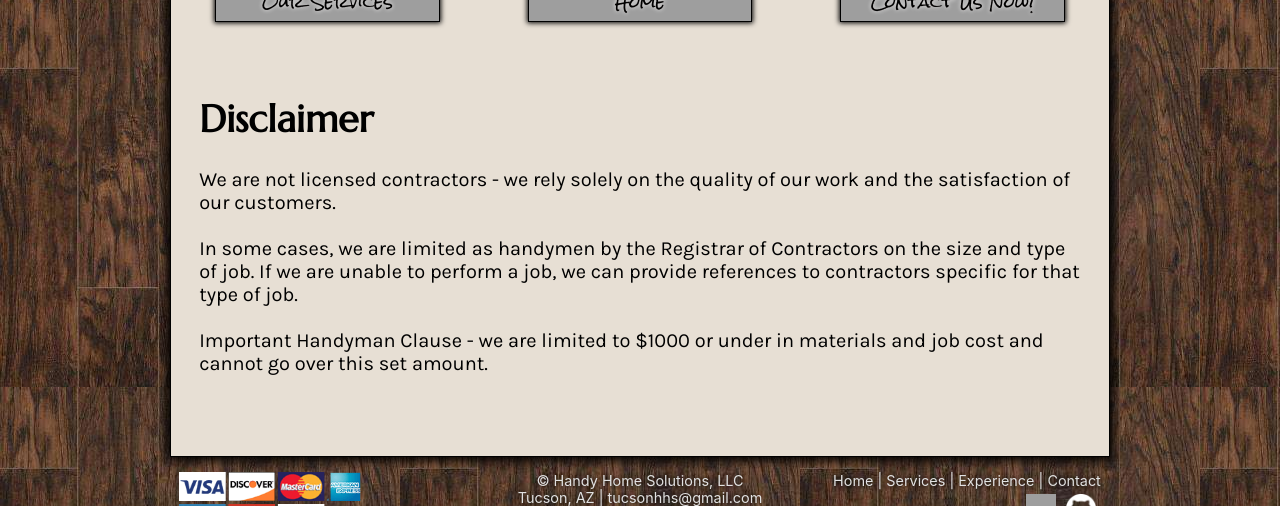
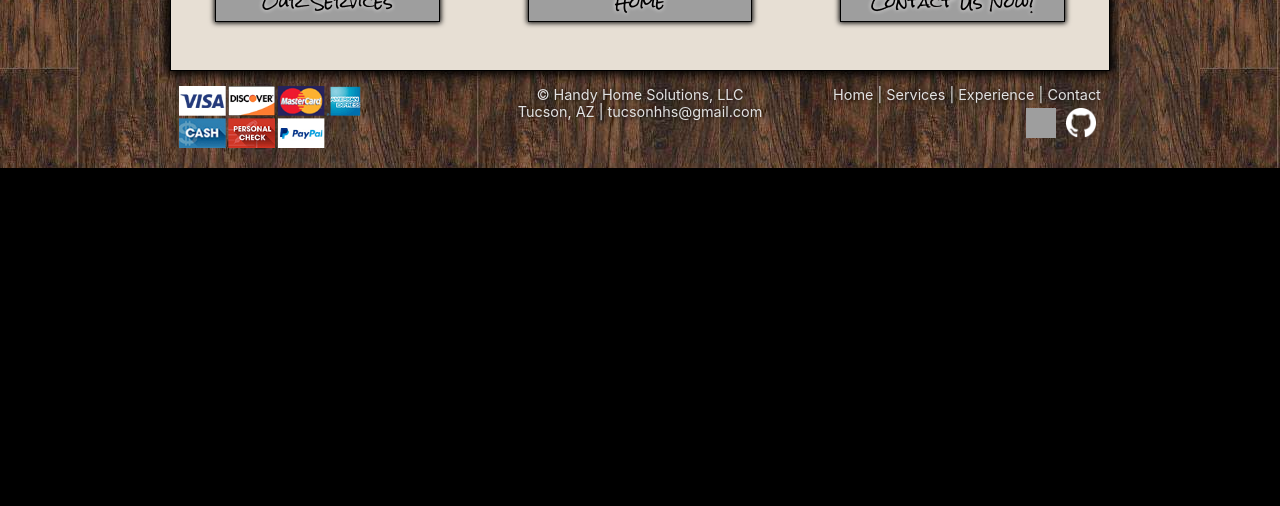
Before and after one commit to x5g32/tucsonhhs, a React (Create React App) app: page /About in a window 1280 px wide. Shown: the part 1213-1719 px from the top of the page. After the commit the page ends 1381 px from the top, so only its background shows below. Built offline with nearby package versions, Linux system fonts and the light colour scheme; grey boxes are pictures that could not be loaded; the HTML template or start-up script is replaced by a standard one; a web font is replaced by a local one.

Commit message:
Update About.js
Removed disclaimer info as it was no longer relevant.

```diff
--- a/src/components/About.js
+++ b/src/components/About.js
@@ -2,7 +2,6 @@ import React from 'react';
 import { Link } from 'react-router-dom';
 import About2 from '../images/About2.jpg';
 import Experience from '../components/Experience.js';
-import Disclaimer from '../components/Disclaimer.js';
 
 const About = () => {
     return (
@@ -21,7 +20,6 @@ const About = () => {
                     <Link className="mainlink" to="/">Home</Link>
                     <Link className="mainlink" to="/Contact">Contact Us Now!</Link>
                 </div>
-                <Disclaimer />
             </div>
         </div>
     )
```
